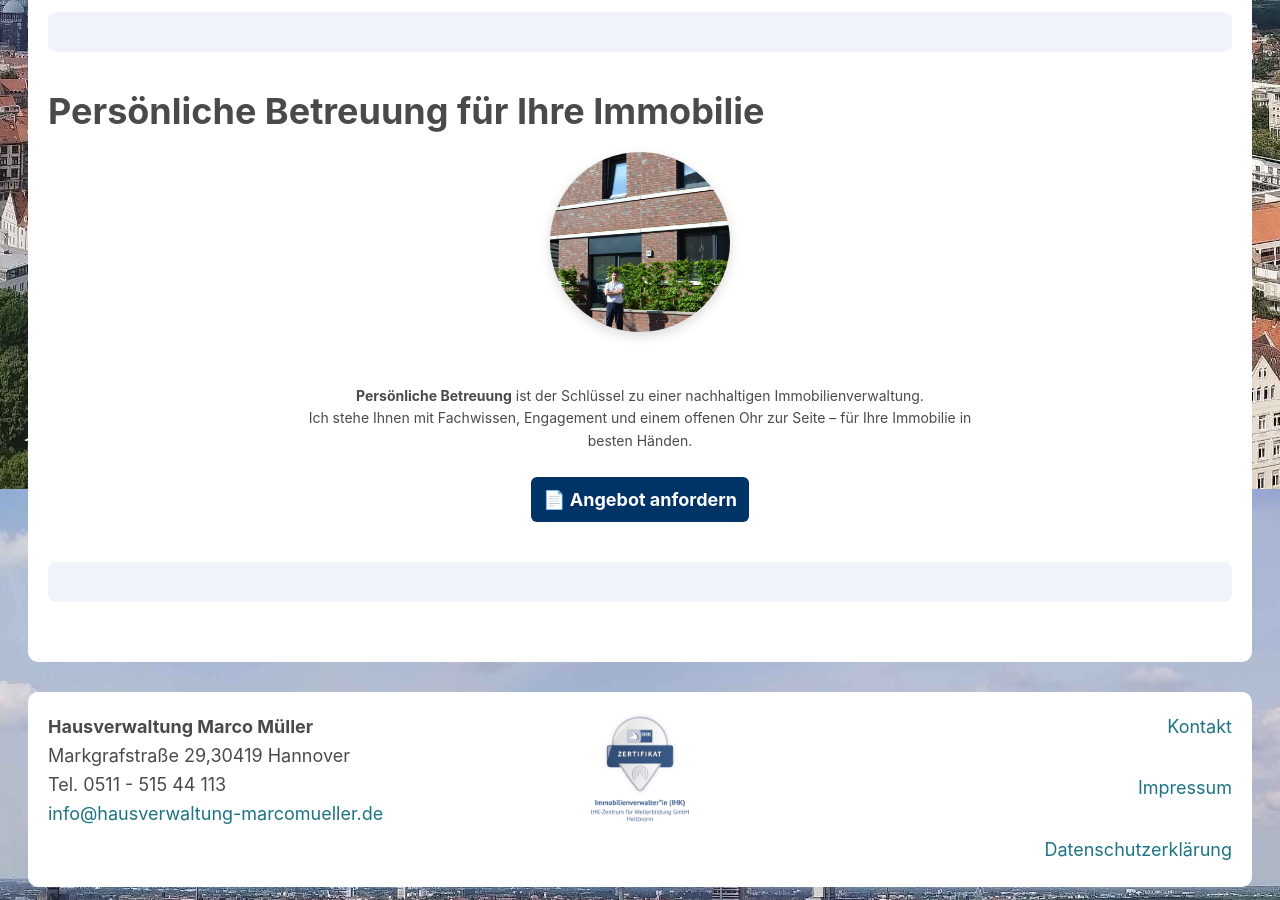
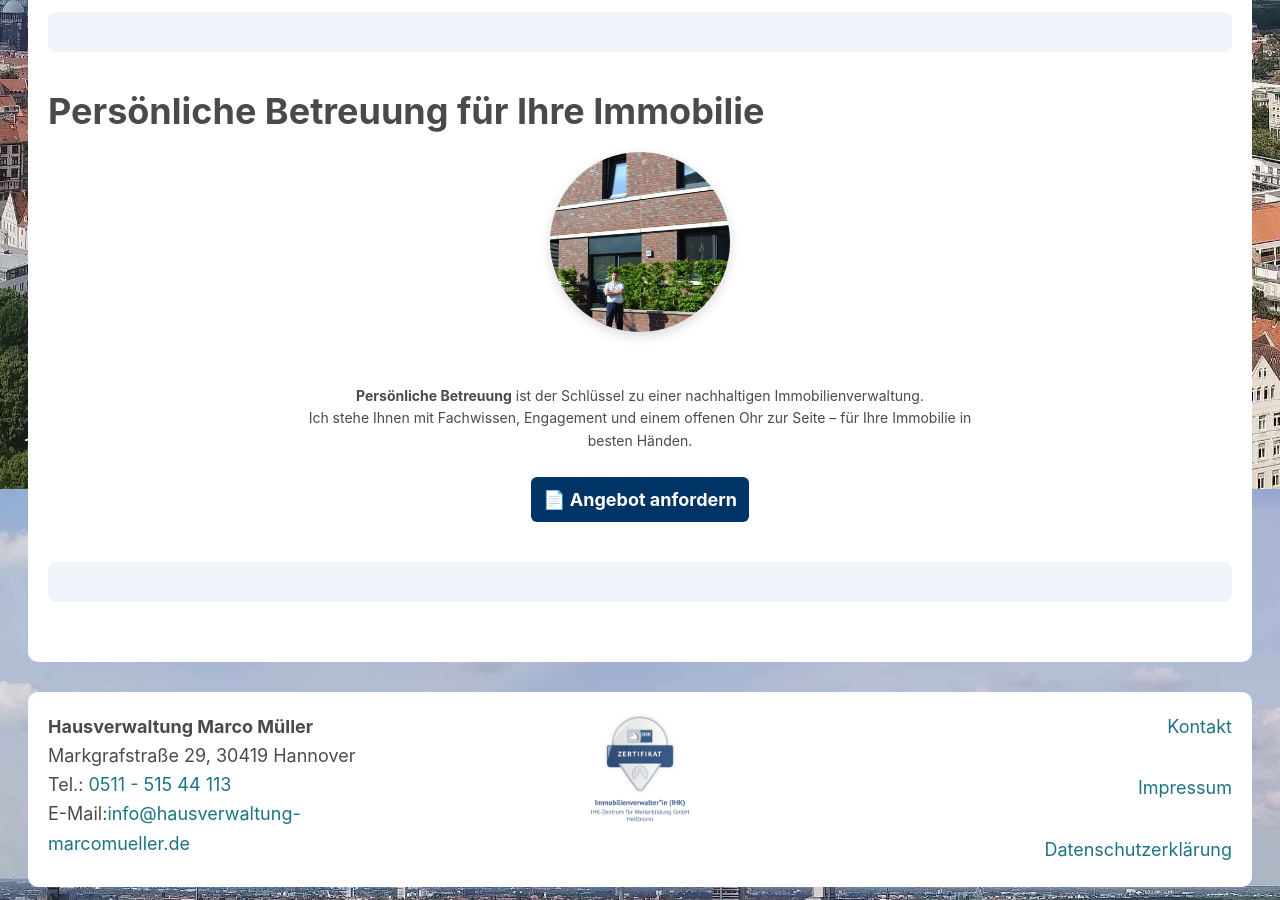
Before and after one commit to marek22k/hausverwaltung, a Jekyll site: the page built from index.md, in a window 1280 px wide and 900 px high, scrolled down 4911 px. Built offline with Jekyll 4.4.1, drawn with Linux system fonts in a browser that asks for light colours.

Commit message:
Update footer.html

```diff
--- a/_includes/footer.html
+++ b/_includes/footer.html
@@ -4,9 +4,9 @@
     <!-- Linke Spalte: Adresse -->
     <div class="footer-left">
       <strong>Hausverwaltung Marco Müller</strong><br>
-      Markgrafstraße 29,30419 Hannover<br>
-      Tel. 0511 - 515 44 113 <br>
-      <a href="mailto:info@hausverwaltung-marcomueller.de">info@hausverwaltung-marcomueller.de</a>
+      Markgrafstraße 29, 30419 Hannover<br>
+      Tel.: <a href="tel:+4951151544113">0511 - 515 44 113</a> <br>
+      E-Mail:<a href="mailto:info@hausverwaltung-marcomueller.de">info@hausverwaltung-marcomueller.de</a>
     </div>
 
     <!-- Mittlere Spalte: Logos -->
```
